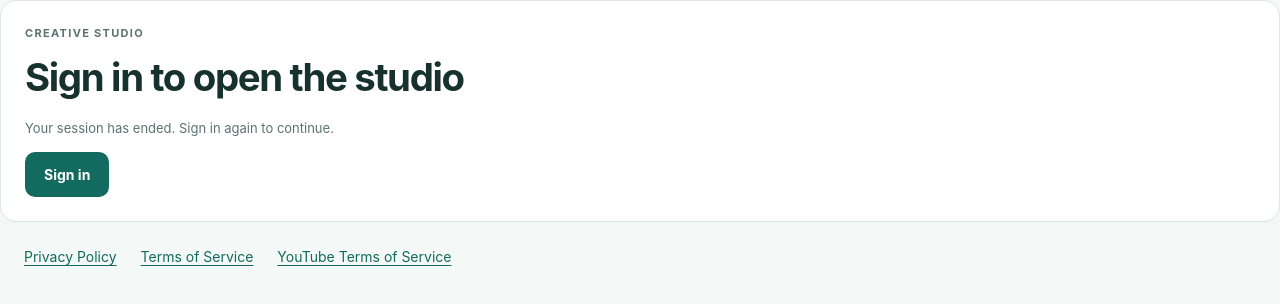
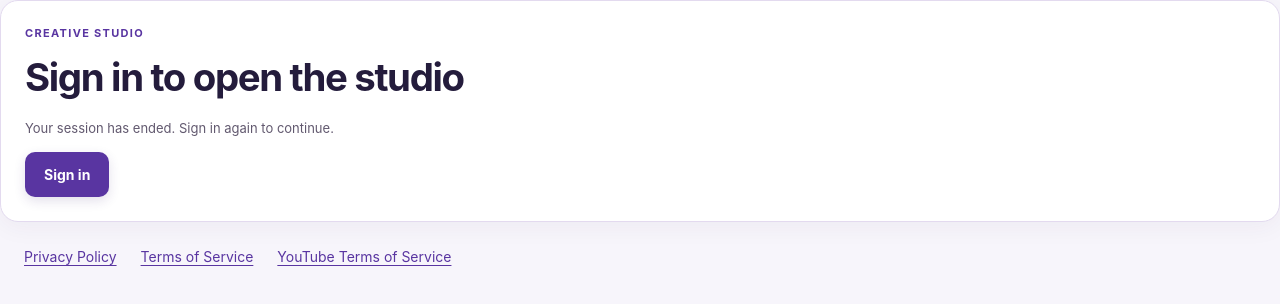
Before and after one commit to Rumi4144/rumi-social-ai-saas-v14, a Next.js app: page /ai-test-lab in a window 1280 px wide. Shown: the top 304 px of the page. Built offline with nearby package versions, Linux system fonts and the light colour scheme; no server answers.

Commit message:
Refresh Rumi Social AI with plum and gold accents

```diff
--- a/app/globals.css
+++ b/app/globals.css
@@ -152,3 +152,95 @@ main button:not(.button):not(.mobile-menu-toggle){font:inherit;min-height:38px;b
 .user-activity small{display:block;margin-top:6px;color:#536c69;line-height:1.4}
 .activity-status{display:inline-block;white-space:nowrap;padding:5px 10px;border-radius:16px;color:#173b32;font-size:13px;font-weight:700}
 .activity-pagination{display:flex;gap:16px;align-items:center;justify-content:space-between;flex-wrap:wrap}
+
+/* Creative workspace palette */
+:root {
+  --rumi-bg: #f7f5fb;
+  --rumi-surface: #fff;
+  --rumi-ink: #241c3c;
+  --rumi-muted: #62596f;
+  --rumi-line: #e3daef;
+  --rumi-teal: #5935a1;
+  --rumi-soft: #f0e9fb;
+  --rumi-radius: 18px;
+  --rumi-violet: #6e43ba;
+  --rumi-plum: #251537;
+  --rumi-gold: #f5c985;
+}
+
+body.authenticated {
+  background: radial-gradient(ellipse at top right, #eee4fa 0, transparent 36rem), var(--rumi-bg);
+}
+
+body > aside.application-sidebar {
+  background: linear-gradient(160deg, #35224e, var(--rumi-plum) 64%);
+  border-color: #4d385f;
+  color: #fff7ff;
+}
+
+.application-sidebar .logo strong { color: var(--rumi-gold); }
+.application-sidebar .logo small,
+.application-sidebar .sidefoot { color: #d4c5e5; }
+.application-sidebar .sidefoot { border-color: #654f78; }
+.application-sidebar nav a { color: #eee3fa; }
+.application-sidebar nav a:hover,
+.application-sidebar nav a[aria-current="page"] {
+  background: #594174;
+  color: #fff;
+}
+
+.card, .form, .controls, .onboardcard, .asset, .clientcard, .queue {
+  box-shadow: 0 5px 24px #3924560d;
+}
+
+.hero {
+  background: linear-gradient(118deg, #f6ecfb, #fff5e9 92%);
+  border-color: #e4d3ed;
+}
+
+.hero p { color: #655171; }
+.eyebrow, .metric { color: var(--rumi-teal); }
+.button, .button.gold, .createbig {
+  background: var(--rumi-teal);
+  border-color: transparent;
+  box-shadow: 0 4px 12px #39237324;
+}
+
+.button:hover, .button.gold:hover, .createbig:hover {
+  background: #482684;
+  color: #fff;
+}
+
+button:focus-visible, a:focus-visible, input:focus-visible,
+select:focus-visible, textarea:focus-visible { outline-color: #9b73de; }
+
+.chips, .tag, .deliverables span { color: #533283; }
+main th { background: #f3eef8; }
+.usagehero, .launchbox { background: linear-gradient(130deg, #362050, #52387b); }
+.usagehero p, .usagehero span { color: #e5d9f2; }
+.ring { border-color: #c7a9f1; }
+
+.loginwrap, .landing {
+  background: radial-gradient(ellipse at 88% 10%, #eadcfb 0, transparent 43%),
+    radial-gradient(ellipse at 12% 60%, #fff0dd 0, transparent 42%), var(--rumi-bg);
+}
+
+.loginbox {
+  border-color: #e5d9f2;
+  box-shadow: 0 22px 64px #43296b20;
+}
+
+.landing nav { background: #fff9; }
+.landing .promise { box-shadow: 0 12px 36px #43296b0d; }
+
+@media (max-width: 900px) {
+  .mobile-menu-toggle { background: #34204a; color: #fff7ff; }
+  .mobile-menu-toggle span { color: var(--rumi-gold); }
+}
+
+/* Public screens use the full width of the root layout. */
+body.public-page main.landing, body.public-page main.loginwrap {
+  width: 100%;
+  max-width: none;
+  margin: 0;
+}
```
